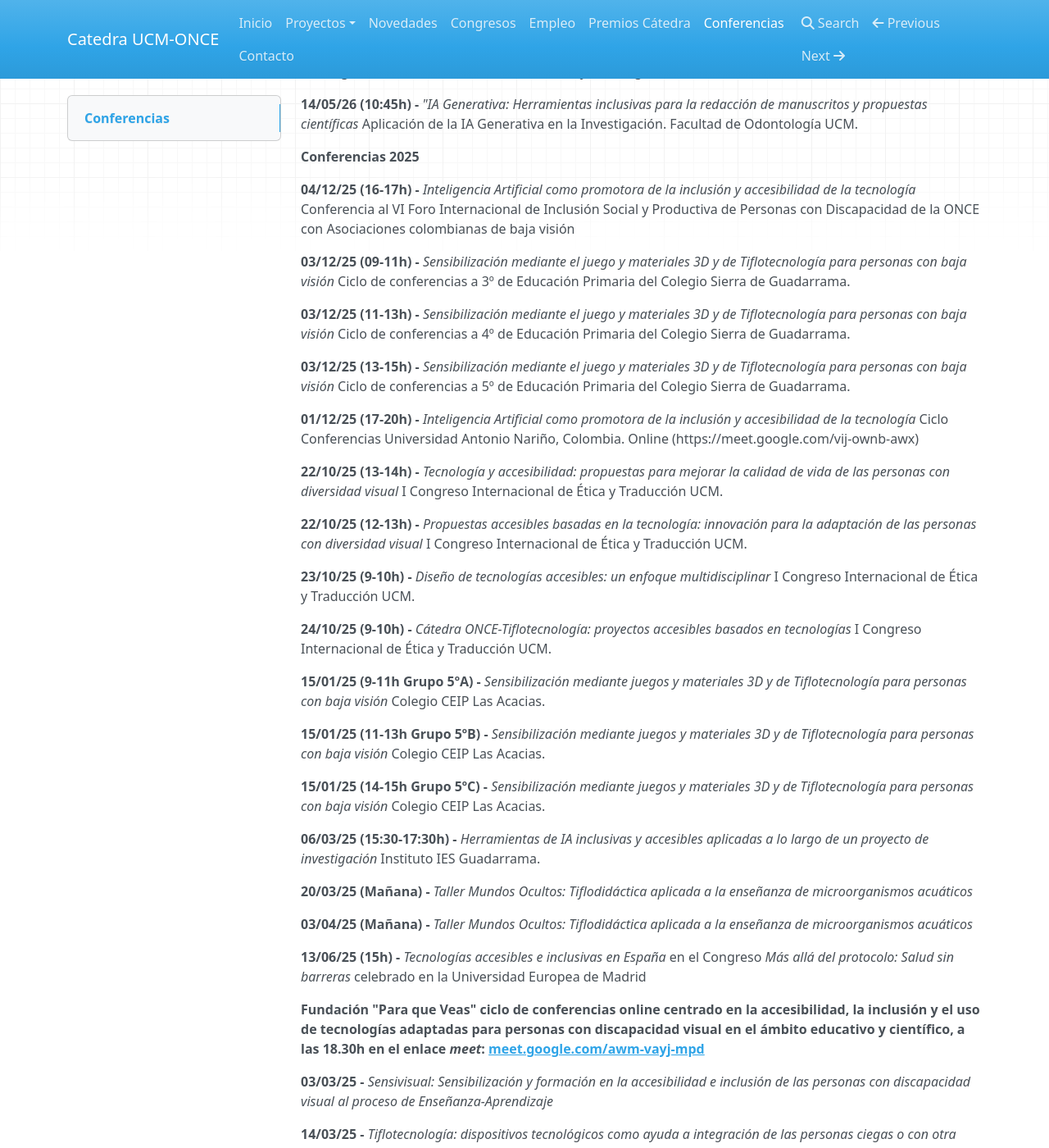
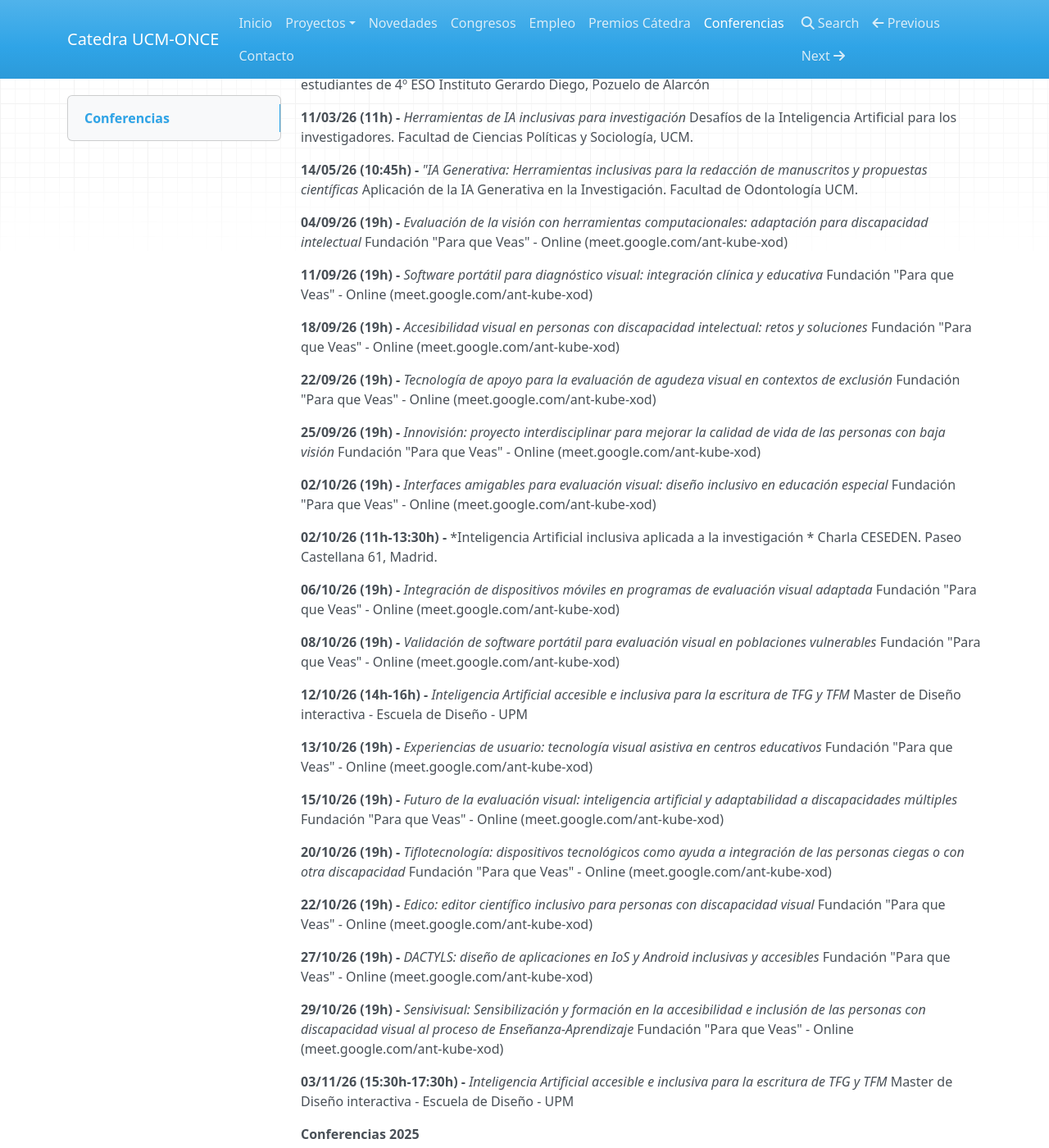
Before and after one commit to catedraonce/catedraonce.github.io, an MkDocs documentation site: the page built from docs/Conferencias/index.md, in a window 1280 px wide and 1400 px high, scrolled down 315 px. Shown: the whole window at 82% size. Built offline with MkDocs 1.6.1, drawn with Linux system fonts in a browser that asks for light colours; nearby versions of some CDN libraries; some of the changed text lies outside the part shown.

Commit message:
conferencias

```diff
--- a/docs/Conferencias/index.md
+++ b/docs/Conferencias/index.md
@@ -1,15 +1,52 @@
 # Conferencias
 
 Estas conferencias se enmarcan dentro del programa de actividades de la Cátedra Extraordinaria ONCE-Tiflotecnología que tuvo su inicio en febrero de 2020 y renovada en los años 2022 y 2024, donde se contemplan tanto actuaciones de formación como de difusión del conocimiento.
+
+**Conferencias 2027**
+
+**26/01/27 (18h) -** *Inteligencia artificial para todos: claves, límites y conversación* Conferencia a Bibliotecas UCM.
 
 **Conferencias 2026**
 
 **24/02/26 (10h) -** *Semana de la Ciencia y la Niña: Vocaciones STEM y tecnologías inclusivas* Ciclo de conferencia a estudiantes de 4º ESO Instituto Gerardo Diego, Pozuelo de Alarcón
 
-
 **11/03/26 (11h) -** *Herramientas de IA inclusivas para investigación* Desafíos de la Inteligencia Artificial para los investigadores. Facultad de Ciencias Políticas y Sociología, UCM.
 
 **14/05/26 (10:45h) -** *"IA Generativa: Herramientas inclusivas para la redacción de manuscritos y propuestas científicas* Aplicación de la IA Generativa en la Investigación. Facultad de Odontología UCM.
+
+**04/09/26 (19h) -** *Evaluación de la visión con herramientas computacionales: adaptación para discapacidad intelectual* Fundación "Para que Veas" - Online (meet.google.com/ant-kube-xod)
+
+**11/09/26 (19h) -** *Software portátil para diagnóstico visual: integración clínica y educativa* Fundación "Para que Veas" - Online (meet.google.com/ant-kube-xod)
+
+**18/09/26 (19h) -** *Accesibilidad visual en personas con discapacidad intelectual: retos y soluciones* Fundación "Para que Veas" - Online (meet.google.com/ant-kube-xod)
+
+**22/09/26 (19h) -** *Tecnología de apoyo para la evaluación de agudeza visual en contextos de exclusión* Fundación "Para que Veas" - Online (meet.google.com/ant-kube-xod)
+
+**25/09/26 (19h) -** *Innovisión: proyecto interdisciplinar para mejorar la calidad de vida de las personas con baja visión* Fundación "Para que Veas" - Online (meet.google.com/ant-kube-xod)
+
+**02/10/26 (19h) -** *Interfaces amigables para evaluación visual: diseño inclusivo en educación especial* Fundación "Para que Veas" - Online (meet.google.com/ant-kube-xod)
+
+**02/10/26 (11h-13:30h) -** *Inteligencia Artificial inclusiva aplicada a la investigación * Charla CESEDEN. Paseo Castellana 61, Madrid.
+
+**06/10/26 (19h) -** *Integración de dispositivos móviles en programas de evaluación visual adaptada* Fundación "Para que Veas" - Online (meet.google.com/ant-kube-xod)
+
+**08/10/26 (19h) -** *Validación de software portátil para evaluación visual en poblaciones vulnerables* Fundación "Para que Veas" - Online (meet.google.com/ant-kube-xod)
+
+**12/10/26 (14h-16h) -** *Inteligencia Artificial accesible e inclusiva para la escritura de TFG y TFM* Master de Diseño interactiva - Escuela de Diseño - UPM
+
+**13/10/26 (19h) -** *Experiencias de usuario: tecnología visual asistiva en centros educativos* Fundación "Para que Veas" - Online (meet.google.com/ant-kube-xod)
+
+**15/10/26 (19h) -** *Futuro de la evaluación visual: inteligencia artificial y adaptabilidad a discapacidades múltiples* Fundación "Para que Veas" - Online (meet.google.com/ant-kube-xod)
+
+**20/10/26 (19h) -** *Tiflotecnología: dispositivos tecnológicos como ayuda a integración de las personas ciegas o con otra discapacidad* Fundación "Para que Veas" - Online (meet.google.com/ant-kube-xod)
+
+**22/10/26 (19h) -** *Edico: editor científico inclusivo para personas con discapacidad visual* Fundación "Para que Veas" - Online (meet.google.com/ant-kube-xod)
+
+**27/10/26 (19h) -** *DACTYLS: diseño de aplicaciones en IoS y Android inclusivas y accesibles* Fundación "Para que Veas" - Online (meet.google.com/ant-kube-xod)
+
+**29/10/26 (19h) -** *Sensivisual: Sensibilización y formación en la accesibilidad e inclusión de las personas con discapacidad visual al proceso de Enseñanza-Aprendizaje* Fundación "Para que Veas" - Online (meet.google.com/ant-kube-xod)
+
+**03/11/26 (15:30h-17:30h) -** *Inteligencia Artificial accesible e inclusiva para la escritura de TFG y TFM* Master de Diseño interactiva - Escuela de Diseño - UPM
 
 **Conferencias 2025**
 
```
